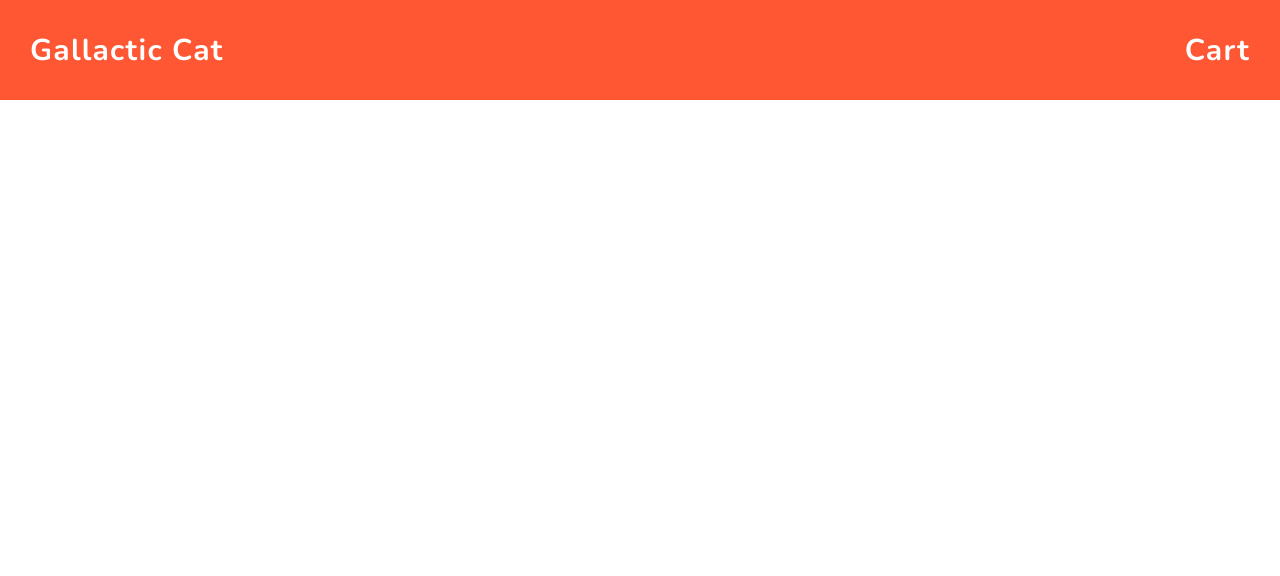
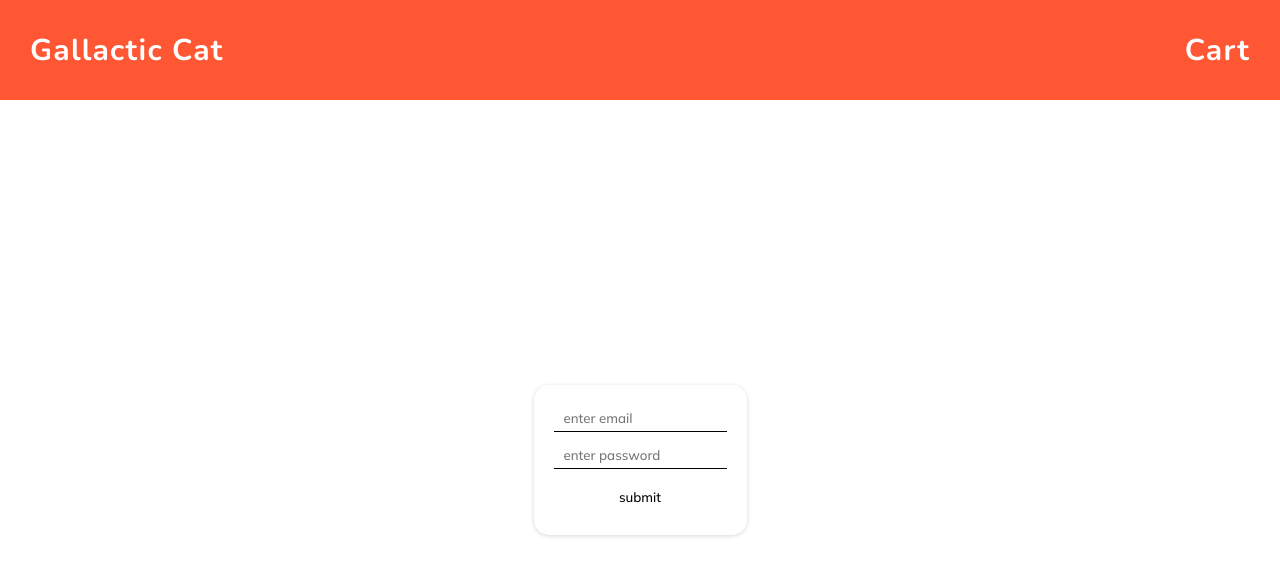
Before and after one commit to matthewhiggins415/mernguideecommfrontend, a React (Create React App) app: page /login in a window 1280 px wide. Before the commit this address had no page. Shown: the top 576 px of the page. Built offline with nearby package versions, Linux system fonts and the light colour scheme.

Commit message:
added login screen with functionality and styling.

```diff
--- a/src/App.js
+++ b/src/App.js
@@ -1,3 +1,4 @@
+import { useState } from 'react'
 import {
   BrowserRouter as Router,
   Routes,
@@ -12,12 +13,14 @@ import HomeScreen from './screens/HomeScreen'
 import CartScreen from './screens/CartScreen'
 import ProductScreen from './screens/ProductScreen'
 import SuccessScreen from './screens/SuccessScreen'
+import LoginScreen from './screens/LoginScreen'
 
 import CartProvider from './CartContext'
 
 require('./App.css')
 
 function App() {
+  const [user, setUser] = useState({})
 
   const handleNotify = (message, type) => {
     if (type === 'warning') {
@@ -40,6 +43,7 @@ function App() {
           <Route path="/product/:id" element={<ProductScreen notify={handleNotify}/>} exact/>
           <Route path="/cart" element={<CartScreen notify={handleNotify}/>} exact/>
           <Route path="/order/success" element={<SuccessScreen />} />
+          <Route path="/login" element={<LoginScreen setUser={setUser}/>} />
         </Routes>
        </div>
        </CartProvider>
--- /dev/null
+++ b/src/api/user.js
@@ -0,0 +1,13 @@
+import apiUrl from '../apiConfig'
+import axios from 'axios'
+
+//login call
+export const loginUser = (formData) => {
+  const { email, password } = formData
+  return axios.post(apiUrl + '/login', {
+    credentials: {
+      email,
+      password
+    }
+  })
+}
--- /dev/null
+++ b/src/screens/LoginScreen.js
@@ -0,0 +1,38 @@
+import React, { useState } from 'react'
+import { loginUser } from '../api/user'
+import { Container, Form, Input, Btn } from '../styles/screens/LoginScreen.styles'
+
+const LoginScreen = ({ setUser }) => {
+  const [formData, setFormData] = useState({
+    email: '',
+    password: ''
+  })
+
+  const onChange = (e) => {
+    setFormData((prevState) => ({
+      ...prevState,
+      [e.target.name]: e.target.value
+    }))
+  }
+
+  const handleSubmit = async (e) => {
+    e.preventDefault()
+
+    // make api call to back login route
+    let response = await loginUser(formData)
+    console.log(response)
+    setUser(response.data.user)
+  }
+
+  return (
+    <Container>
+      <Form onSubmit={handleSubmit}>
+        <Input type="email" name="email" value={formData.email} placeholder="enter email" onChange={onChange} required/>
+        <Input type="password" name="password" value={formData.password} placeholder="enter password" onChange={onChange} required/>
+        <Btn type="submit">submit</Btn>
+      </Form>
+    </Container>
+  )
+}
+
+export default LoginScreen
--- /dev/null
+++ b/src/styles/screens/LoginScreen.styles.js
@@ -0,0 +1,39 @@
+import styled from "styled-components";
+
+export const Container = styled.div`
+  width: 100%;
+  min-height: 90vh;
+  display: flex;
+  align-items: center;
+  justify-content: center;
+`
+export const Form = styled.form`
+  display: flex;
+  flex-direction: column;
+  padding: 20px;
+  border-radius: 15px;
+  box-shadow: rgba(0, 0, 0, 0.16) 0px 1px 4px;
+`
+
+export const Input = styled.input`
+  padding: 5px 10px;
+  margin-bottom: 10px;
+  border: none;
+  border-bottom: 1px solid black;
+  outline: none;
+`
+
+export const Btn = styled.button`
+  color: black;
+  padding: 10px;
+  border: none;
+  background-color: white;
+  cursor: pointer;
+  transition: 150ms ease-in-out;
+  border-radius: 4px;
+
+  :hover {
+    background-color: #FF5733;
+    color: white;
+  }
+`
```
